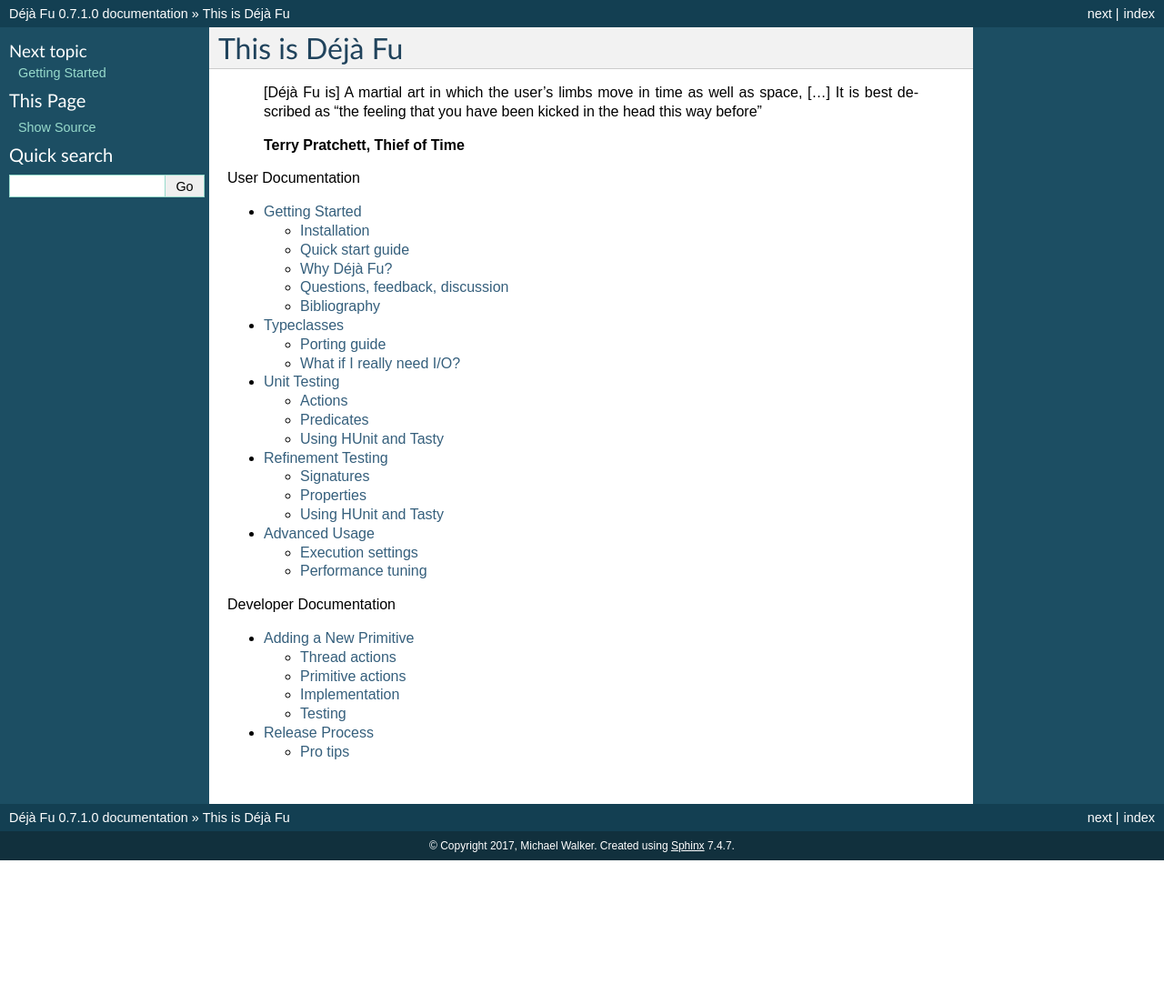
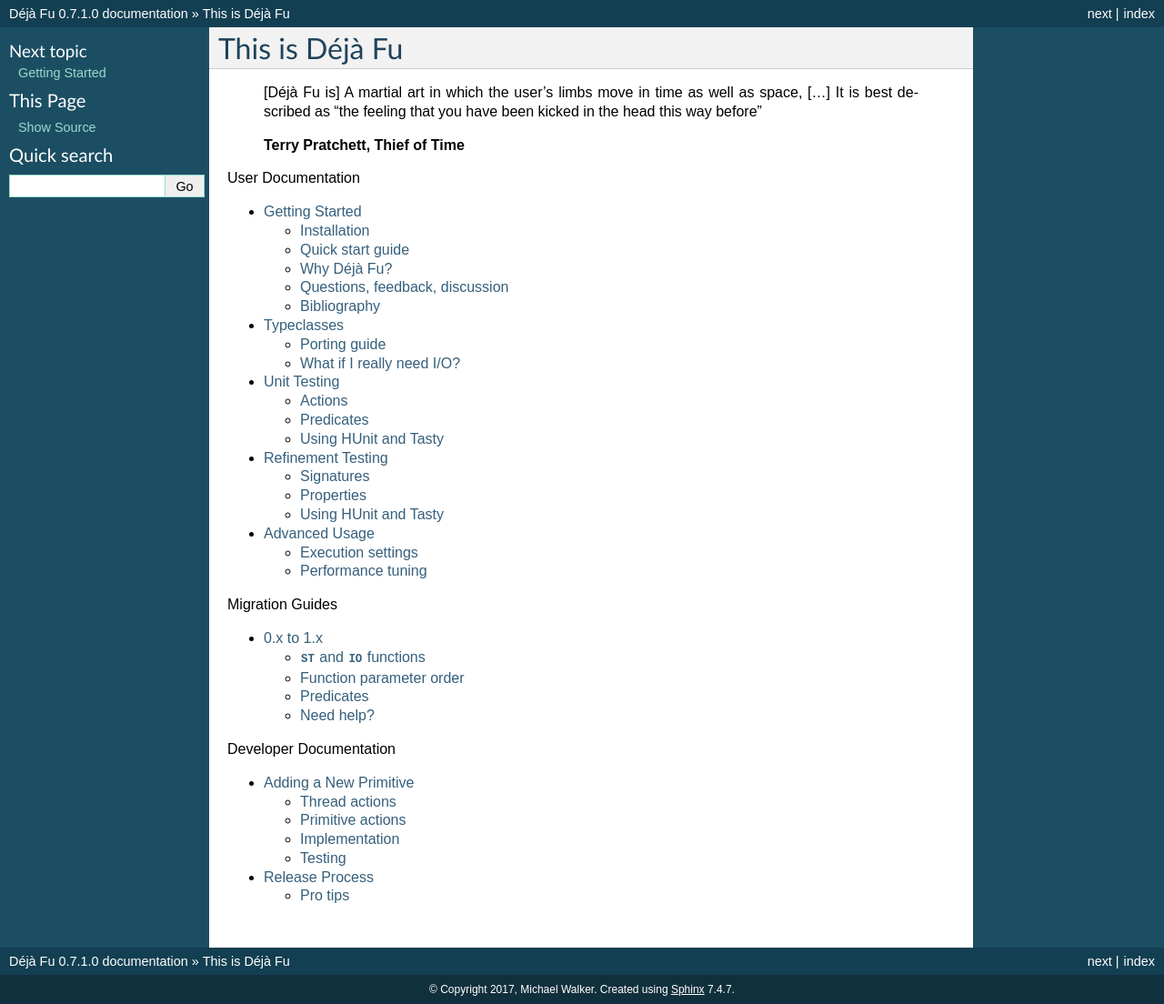
Before and after one commit to barrucadu/dejafu, a Sphinx documentation site: the page built from doc/index.rst, in a window 1280 px wide. Shown: the whole page at 91% size. Built offline with Sphinx 7.4.7, drawn with Linux system fonts in a browser that asks for light colours; before the commit the page ends 946 px from its top, so only the background shows below that; some of the changed lines change nothing that is shown.

Commit message:
Add a migration guide
Closes #149

```diff
--- a/doc/index.rst
+++ b/doc/index.rst
@@ -28,6 +28,12 @@
 
 .. toctree::
    :maxdepth: 2
+   :caption: Migration Guides
+
+   migration_0x_1x
+
+.. toctree::
+   :maxdepth: 2
    :caption: Developer Documentation
 
    adding_a_new_primitive
--- /dev/null
+++ b/doc/migration_0x_1x.rst
@@ -0,0 +1,130 @@
+0.x to 1.x
+==========
+
+`dejafu-1.0.0.0`__ is a super-major release which breaks compatibility
+with `dejafu-0.x`__ quite significantly, but brings with it support
+for bound threads, and significantly improves memory usage in the
+general case.
+
+.. __: https://hackage.haskell.org/package/dejafu-1.0.0.0
+.. __: https://hackage.haskell.org/package/dejafu-0.9.1.1
+
+Highlights reel:
+
+* Most predicates now only need to keep around the failures, rather
+  than all results.
+* Support for bound threads (with `concurrency-1.3.0.0`__).
+* The ``ST`` / ``IO`` interface duplication is gone, everything is now
+  monadic.
+* Function parameter order is closer to other testing libraries.
+* Much improved API documentation.
+
+.. __: https://hackage.haskell.org/package/concurrency-1.3.0.0
+
+See the changelogs for the full details.
+
+
+``ST`` and ``IO`` functions
+---------------------------
+
+There is only one set of functions now.  Testing bound threads
+requires being able to fork actual threads, so testing with ``ST`` is
+no longer possible.  The ``ConcST`` type is gone, there is only
+``ConcIO``.
+
+For dejafu_ change:
+
+* ``autocheckIO`` to ``autocheck``
+* ``dejafuIO`` to ``dejafu``
+* ``dejafusIO`` to ``dejafus``
+* ``autocheckWayIO`` to ``autocheckWay``
+* ``dejafuWayIO`` to ``dejafuWay``
+* ``dejafusWayIO`` to ``dejafusWay``
+* ``dejafuDiscardIO`` to ``dejafuDiscard``
+* ``runTestM`` to ``runTest``
+* ``runTestWayM`` to ``runTestWay``
+
+If you relied on being able to get a pure result from the ``ConcST``
+functions, you can no longer do this.
+
+For hunit-dejafu_ and tasty-dejafu_ change:
+
+* ``testAutoIO`` to ``testAuto``
+* ``testDejafuIO`` to ``testDejafu``
+* ``testDejafusIO`` to ``testDejafus``
+* ``testAutoWayIO`` to ``testAutoWay``
+* ``testDejafuWayIO`` to ``testDejafuWay``
+* ``testDejafusWayIO`` to ``testDejafusWay``
+* ``testDejafuDiscardIO`` to ``testDejafuDiscard``
+
+
+Function parameter order
+------------------------
+
+Like HUnit_, the monadic action to test is now the last parameter of
+the testing functions.  This makes it convenient to write tests
+without needing to define the action elsewhere.
+
+.. _HUnit: https://hackage.haskell.org/package/HUnit
+
+For dejafu_ change:
+
+* ``dejafu ma (s, p)`` to ``dejafu s p ma``
+* ``dejafus ma ps`` to ``dejafus ps ma``
+* ``dejafuWay way mem ma (s, p)`` to ``dejafuWay way mem s p ma``
+* ``dejafusWay way mem ma ps`` to ``dejafuWay way mem ps ma``
+* ``dejafuDiscard d way mem ma (s, p)`` to ``dejafuDiscard d way mem s p ma``
+
+For hunit-dejafu_ and tasty-dejafu_ change:
+
+* ``testDejafu ma s p`` to ``testDejafu s p ma``
+* ``testDejafus ma ps`` to ``testDejafus ps ma``
+* ``testDejafuWay way mem ma s p`` to ``testDejafuWay way mem s p ma``
+* ``testDejafusWay way mem ma ps`` to ``testDejafusWay way mem ps ma``
+* ``testDejafuDiscard d way mem ma s p`` to ``testDejafuDiscard d way mem s p ma``
+
+.. _dejafu: https://hackage.haskell.org/package/dejafu
+.. _hunit-dejafu: https://hackage.haskell.org/package/hunit-dejafu
+.. _tasty-dejafu: https://hackage.haskell.org/package/tasty-dejafu
+
+
+Predicates
+----------
+
+The ``Predicate a`` type is now an alias for ``ProPredicate a a``,
+defined like so:
+
+.. code-block:: haskell
+
+  data ProPredicate a b = ProPredicate
+    { pdiscard :: Either Failure a -> Maybe Discard
+    -- ^ Selectively discard results before computing the result.
+    , peval :: [(Either Failure a, Trace)] -> Result b
+    -- ^ Compute the result with the un-discarded results.
+    }
+
+If you use the predicate helper functions to construct a predicate,
+you do not need to change anything (and should get a nice reduction in
+your resident memory usage).  If you supply a function directly, you
+can recover the old behaviour like so:
+
+.. code-block:: haskell
+
+  old :: ([(Either Failure a, Trace)] -> Result a) -> ProPredicate a a
+  old p = ProPredicate
+    { pdiscard = const Nothing
+    , peval = p
+    }
+
+The ``alwaysTrue2`` helper function is gone.  If you use it, use
+``alwaysSameOn`` or ``alwaysSameBy`` instead.
+
+
+Need help?
+----------
+
+* For general help talk to me in IRC (barrucadu in #haskell) or shoot
+  me an email (mike@barrucadu.co.uk)
+* For bugs, issues, or requests, please `file an issue`__.
+
+.. __:  https://github.com/barrucadu/dejafu/issues
```
